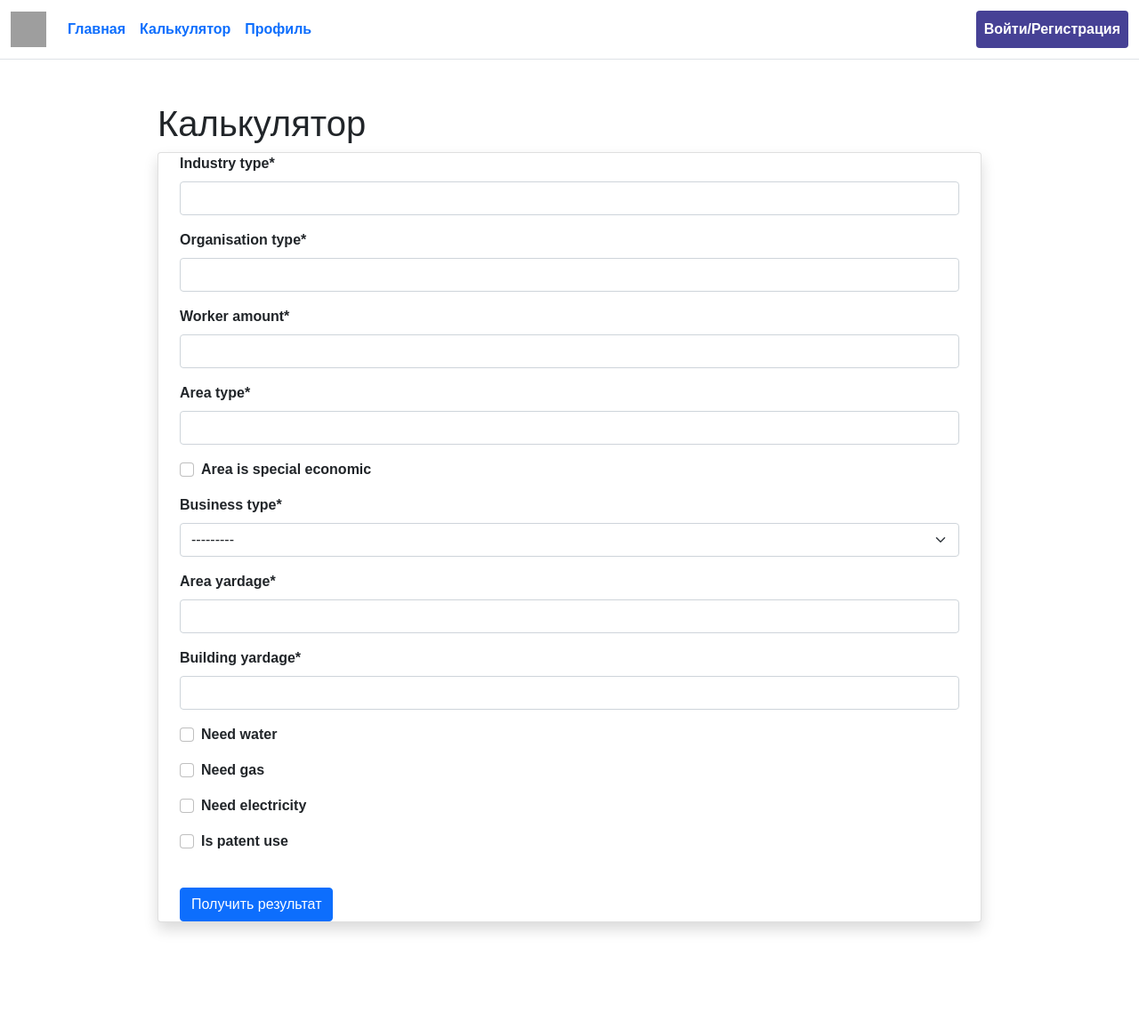
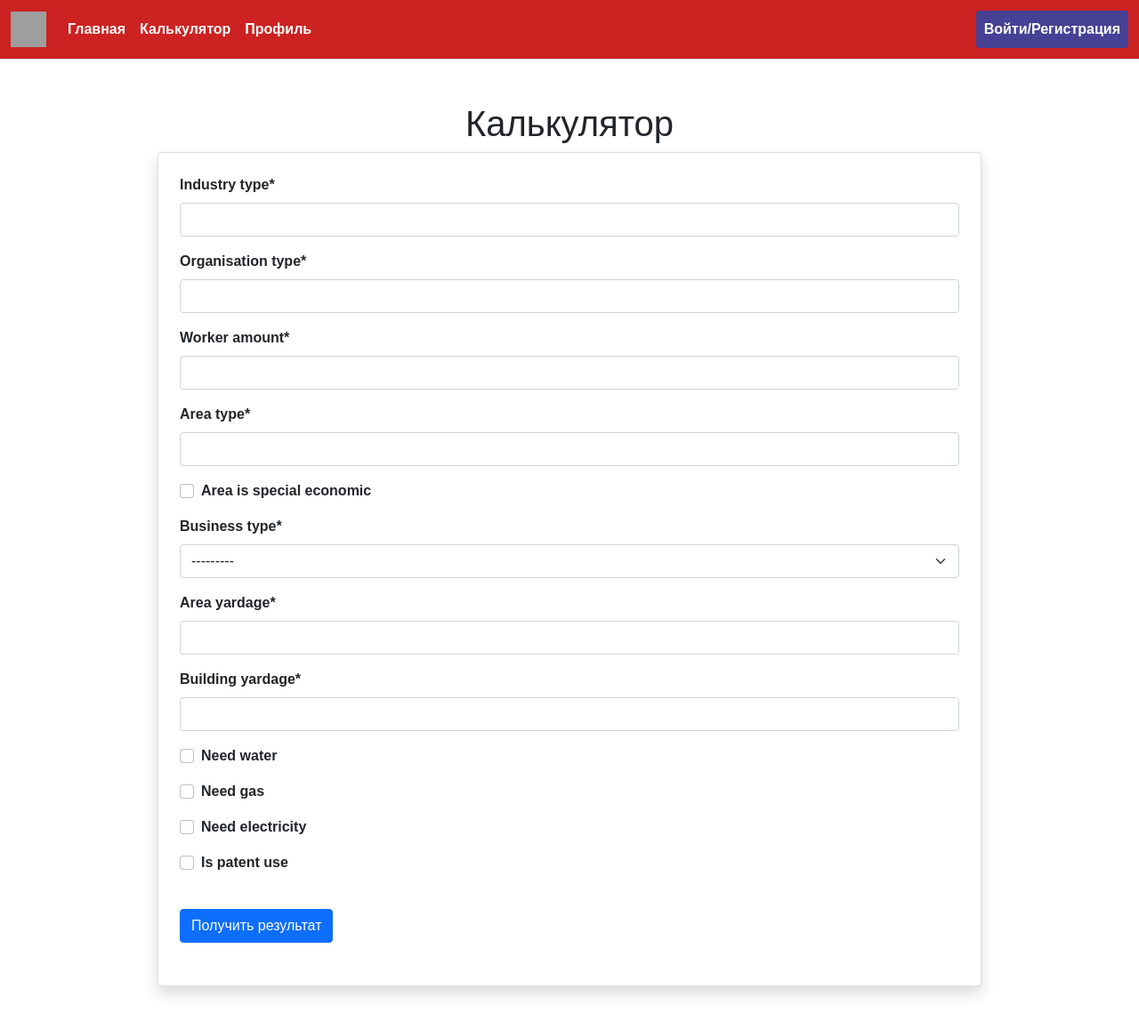
Before and after one commit to alexfaraday/investmoscow, a Django app: page /main/calculator/ in a window 1280 px wide. Shown: the whole page at 89% size. Before the commit the page ends 1048 px from the top, so only its background shows below. Run offline with Django 3.2, Linux system fonts and the light colour scheme; data that the repository does not hold is empty; some libraries are stand-ins or nearby versions; some web fonts are replaced; grey boxes are pictures that could not be loaded.

Commit message:
ListView,     CreateView,

```diff
--- a/mainpage/templates/mainpage/base.html
+++ b/mainpage/templates/mainpage/base.html
@@ -31,7 +31,7 @@ font-display: optional;
 
 </head>
 <body>
-  <nav class="navbar navbar-expand-lg bg-white border-bottom" >
+  <nav class="navbar navbar-expand-lg  border-bottom" style="background-color: #cc2222">
   <div class="container-fluid" >
     <a class="navbar-brand" href="/" style="color: #e3f2fd;"> <img src="/media/images/logomono.svg" alt="" width="40" height="40"></a>
     <button class="navbar-toggler bg-primary"  type="button" data-bs-toggle="collapse" data-bs-target="#navbarSupportedContent" aria-controls="navbarSupportedContent" aria-expanded="false" aria-label="Toggle navigation">
@@ -41,15 +41,15 @@ font-display: optional;
     <div class="collapse navbar-collapse"  id="navbarSupportedContent">
       <ul class="navbar-nav me-auto mb-2 mb-lg-0">
         <li class="nav-item">
-          <a class="nav-link active" style="" aria-current="page" href="/"><b>Главная</b></a>
+          <a class="nav-link active text-white" style="" aria-current="page" href="/"><b>Главная</b></a>
         </li>
 
 
         <li class="nav-item ml-auto">
-          <a class="nav-link "  style="" href="/main/calculator/" tabindex="-1" aria-disabled="true"><b>Калькулятор</b></a>
+          <a class="nav-link text-white"  style="" href="/main/calculator/" tabindex="-1" aria-disabled="true"><b>Калькулятор</b></a>
         </li>
           <li class="nav-item ml-auto">
-          <a class="nav-link " style="" href="/main/profile/" tabindex="-1" aria-disabled="true"><b>Профиль</b></a>
+          <a class="nav-link  text-white" style="" href="/main/profile/" tabindex="-1" aria-disabled="true"><b>Профиль</b></a>
         </li>
 
 
@@ -73,7 +73,7 @@ font-display: optional;
 
 {% if  request.user.is_authenticated %}
 <div class="dropdown">
-  <button style="background:#464195" class="btn btn-primary dropdown-toggle " type="button" id="dropdownMenuButton1" data-bs-toggle="dropdown" aria-expanded="false">
+  <button style="background-color: #cc2222" class="btn btn-primary dropdown-toggle tex-white " type="button" id="dropdownMenuButton1" data-bs-toggle="dropdown" aria-expanded="false">
    Профиль, {{ request.user }}
   </button>
   <ul class="dropdown-menu" aria-labelledby="dropdownMenuButton1">
--- a/mainpage/templates/mainpage/calculator.html
+++ b/mainpage/templates/mainpage/calculator.html
@@ -11,16 +11,17 @@
         <div class="col-10">
 
 <br><br>
-               <h1>Калькулятор</h1>
+               <h1 class="text-center">Калькулятор</h1>
             <div class="card shadow">
                 <div class="container">
-
+<br>
                  <form action="{% url 'mainpage:main' %}">
       {{ form|crispy }}
                      <br>
         <button type="submit" class="btn btn-primary">Получить результат</button>
     </form>
-
+<br>
+<br>
 </div>
             </div>
  <br><br>
```
